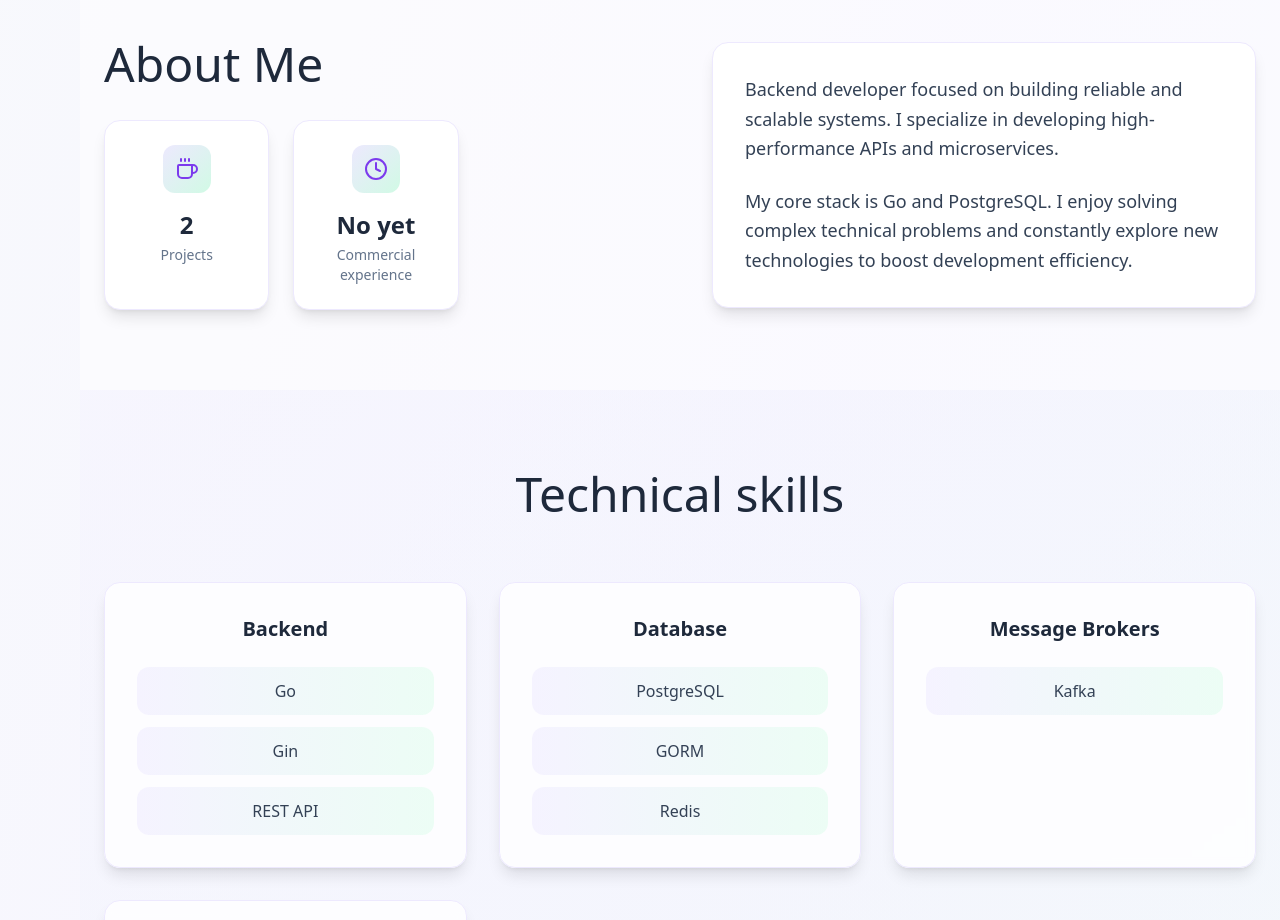
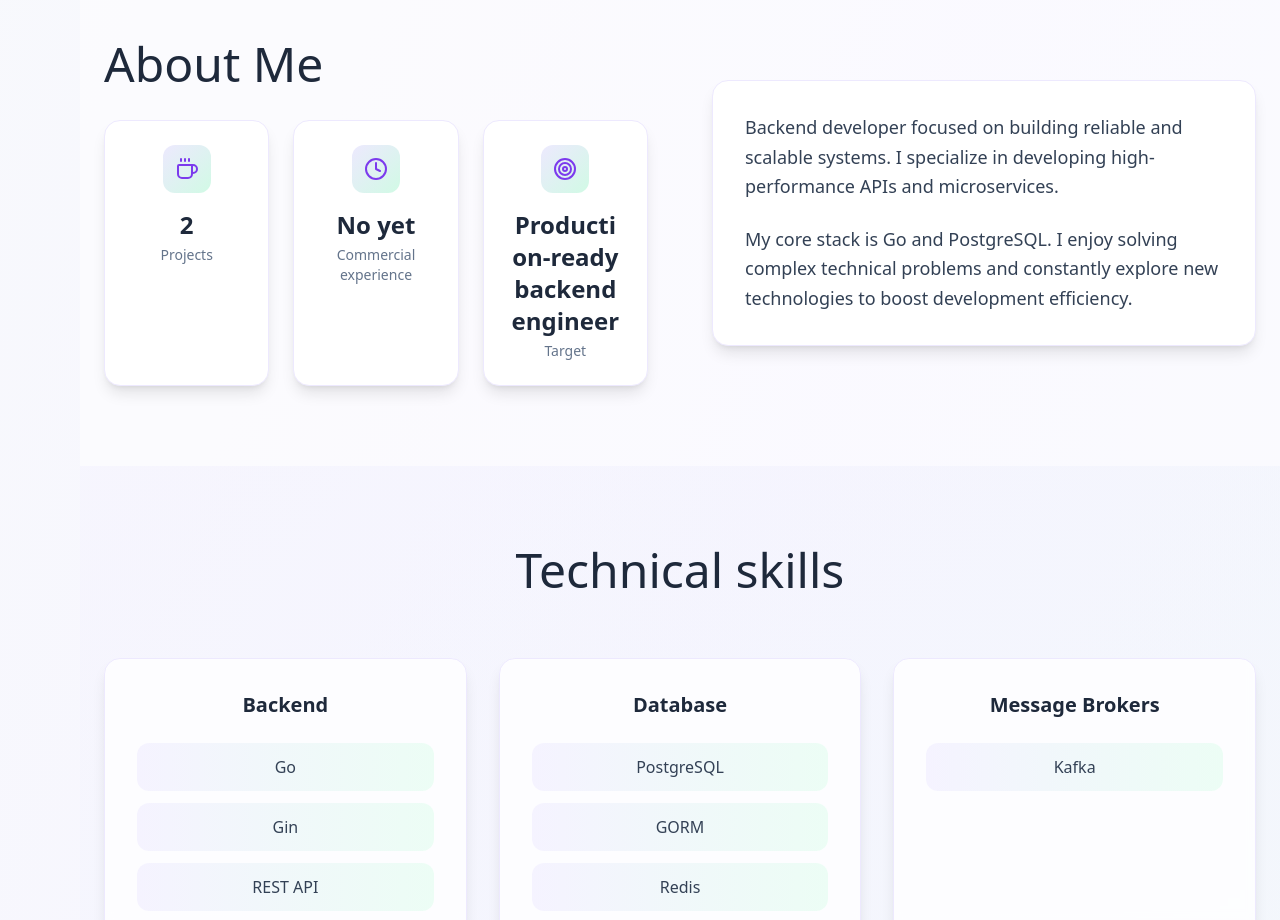
Before and after one commit to mrevds/mrevds-2f8dca31, a React (Vite) app: page / in a window 1280 px wide. Shown: the part 840-1760 px from the top of the page. Built offline with nearby package versions, Linux system fonts and the light colour scheme.

Commit message:
Update AboutSection.tsx

```diff
--- a/src/components/AboutSection.tsx
+++ b/src/components/AboutSection.tsx
@@ -10,6 +10,8 @@ const AboutSection = () => {
   const stats = [
     { icon: Coffee, label: "Projects", value: "2" },
     { icon: Clock, label: "Commercial experience", value: "No yet" },
+{ icon: Target, label: "Target", value: "Production-ready backend engineer" }
+
 
   ];
 
```
